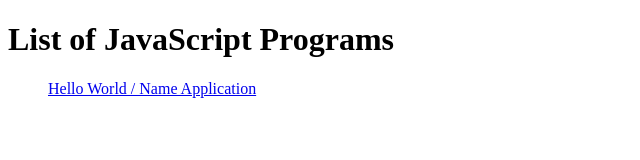
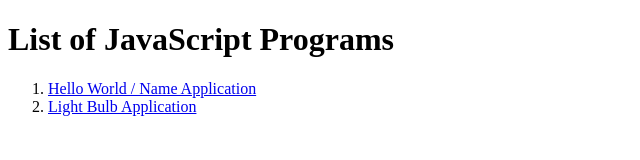
Before and after one commit to wellswebtech/10_JavaScript_Projects, a plain HTML site: page index.html in a window 1280 px wide. Shown: the whole page, without its empty margins (0-640 px from the left). Drawn offline with Linux system fonts and the light colour scheme.

Commit message:
Update index.html
Added the Light Bulb application to the main front page and used the ol type to set numbers, then update to make use of li elements

```diff
--- a/index.html
+++ b/index.html
@@ -7,7 +7,10 @@
 </head>
 <body>
     <h1>List of JavaScript Programs</h1>
-    <ul><a href="https://javascript.wellswebtech.co.za/js_Hello_Name/">Hello World / Name Application</a></ul>
+    <ol type="1">
+        <li><a href="https://javascript.wellswebtech.co.za/js_Hello_Name/">Hello World / Name Application</a></li>
+        <li><a href="https://javascript.wellswebtech.co.za/js_Light_Bulb/">Light Bulb Application</a></li>
+    </ol>
 
 </body>
 </html>
```
